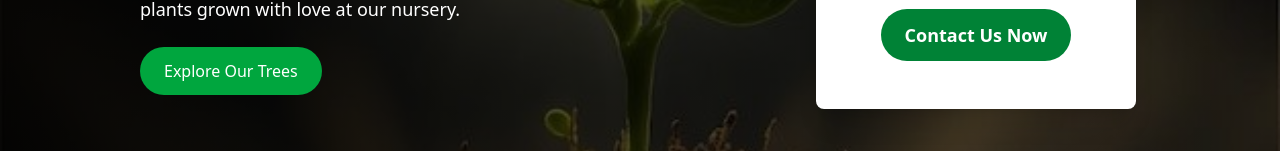
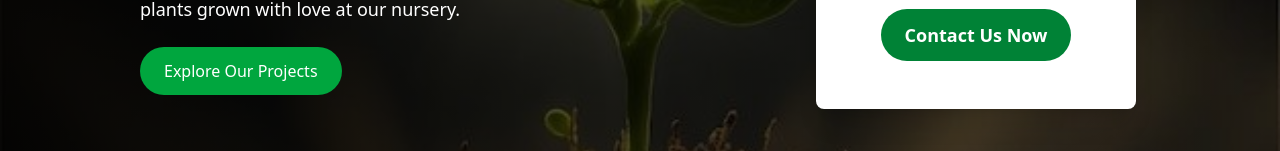
Before and after one commit to Dev-Kabingu/GreenSprout, a React (Vite) app: page / in a window 1280 px wide. Shown: the part 507-658 px from the top of the page. Built offline with nearby package versions, Linux system fonts and the light colour scheme.

Commit message:
error fixing

```diff
--- a/src/pages/Home.jsx
+++ b/src/pages/Home.jsx
@@ -92,8 +92,8 @@ const Home = () => {
     </p>
 
     <div className="flex flex-col sm:flex-row justify-center md:justify-start gap-4 mb-4" data-aos="fade-up" data-aos-delay="300">
-      <Link to = '/trees'><button className="bg-green-600 hover:bg-green-700 text-white px-6 py-3 rounded-full transition duration-300">
-        Explore Our Trees
+      <Link to = '/projects'><button className="bg-green-600 hover:bg-green-700 text-white px-6 py-3 rounded-full transition duration-300">
+        Explore Our Projects
       </button></Link>
     </div>
 
@@ -182,7 +182,7 @@ const Home = () => {
       </section>
 
       {/* Featured Trees */}
-      <section className="py-20 bg-green-50 text-center" data-aos="fade-up">
+      <section id= "trees" className="py-20 bg-green-50 text-center" data-aos="fade-up" >
         <div className="container mx-auto px-6">
           <h2 className="text-3xl font-bold text-green-800 mb-12">Our Featured Trees</h2>
           <div className="grid md:grid-cols-4 gap-8">
```
